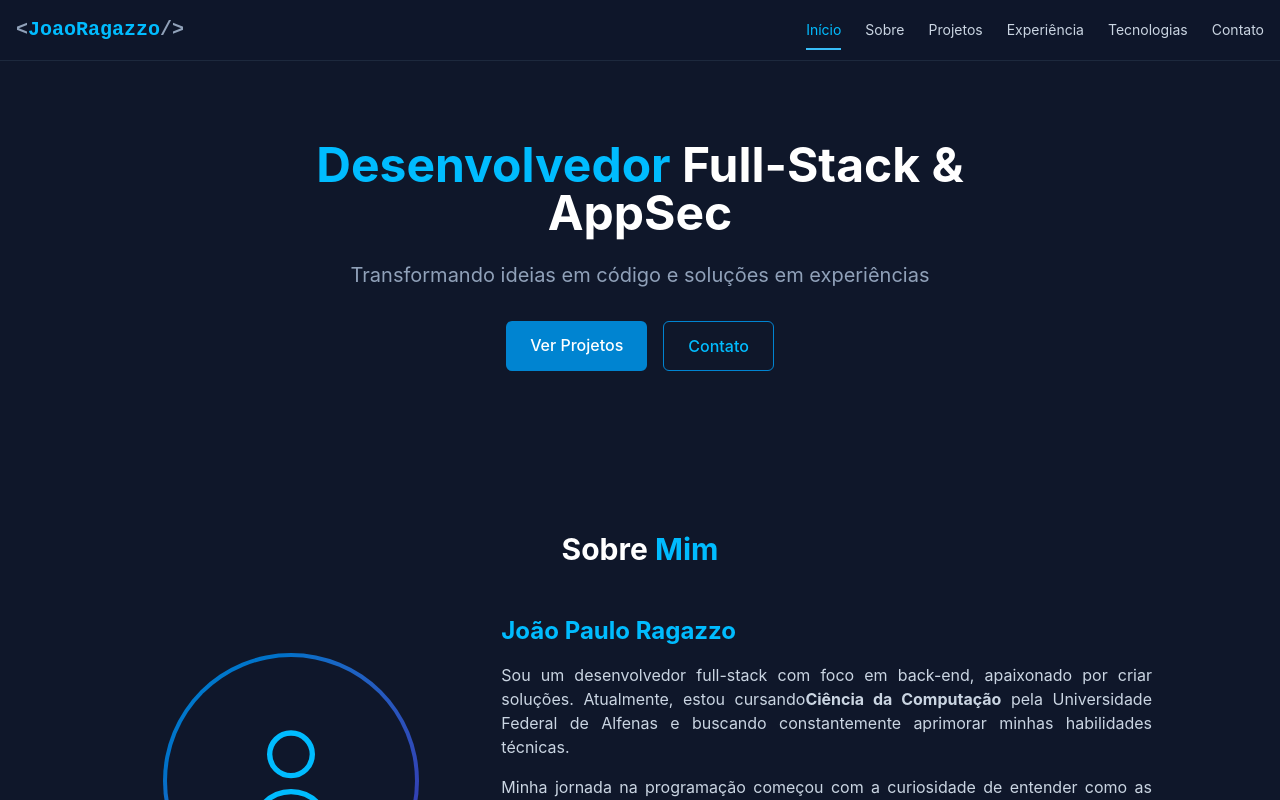
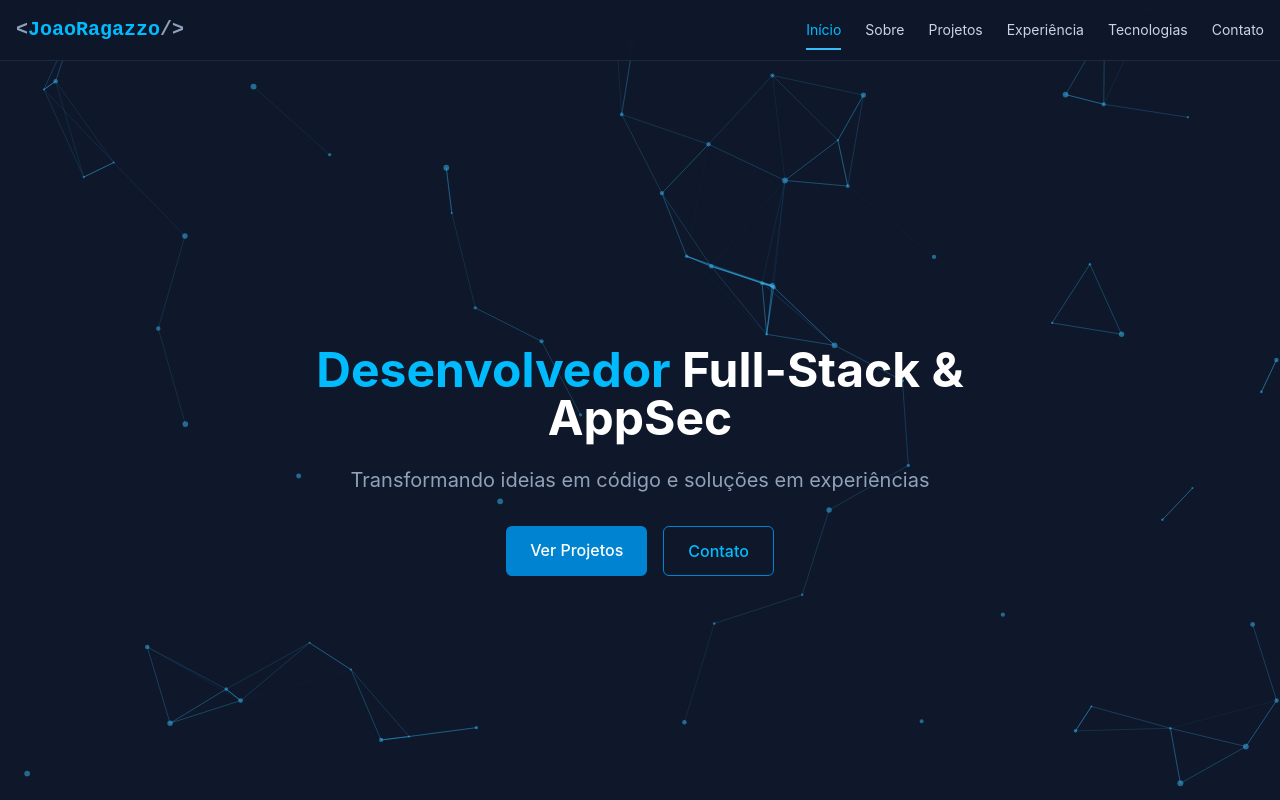
Before and after one commit to joaoragazzo/portfolio, a React (Vite) app in the folder app/: page / in a window 1280 px wide. Shown: the top 800 px of the page. Built offline with nearby package versions, Linux system fonts and the light colour scheme.

Commit message:
feat: add a background to home section

```diff
--- a/app/package.json
+++ b/app/package.json
@@ -12,7 +12,10 @@
   "dependencies": {
     "react": "^19.1.0",
     "react-dom": "^19.1.0",
-    "react-icons": "^5.5.0"
+    "react-icons": "^5.5.0",
+    "react-tsparticles": "^2.12.2",
+    "tsparticles": "^3.8.1",
+    "tsparticles-slim": "^2.12.0"
   },
   "devDependencies": {
     "@eslint/js": "^9.25.0",
--- a/app/src/App.jsx
+++ b/app/src/App.jsx
@@ -16,41 +16,23 @@ import { ContactInformations } from "./components/ContactInformations";
 import { Footer } from "./components/Footer";
 import { FaComputer, FaGear } from "react-icons/fa6";
 import { AboutMe } from "./components/AboutMe";
+import { Home } from "./components/Home";
+import { ParticlesBackground } from "./components/ParticlesBackground";
 
 function App() {
   return (
     <>
       <div className="min-h-screen flex flex-col">
+
         <Header>
           <JoaoRagazzo />
           <Links />
         </Header>
 
         <main className="flex-grow">
-          <Section id="home" className="scroll-mt-10">
-            <div className="max-w-3xl mx-auto text-center">
-              <h1 className="text-4xl md:text-5xl font-bold mb-6 text-white">
-                <SectionTitleStrong>Desenvolvedor</SectionTitleStrong>{" "}
-                Full-Stack & AppSec
-              </h1>
-              <p className="text-xl text-slate-400 mb-8">
-                Transformando ideias em código e soluções em experiências
-              </p>
-              <div className="flex flex-wrap justify-center gap-4">
-                <a
-                  href="#projects"
-                  className="px-6 py-3 bg-sky-600 hover:bg-sky-700 text-white rounded-md transition-colors font-medium"
-                >
-                  Ver Projetos
-                </a>
-                <a
-                  href="#contact"
-                  className="px-6 py-3 bg-transparent border border-sky-600 text-sky-400 hover:bg-sky-900/20 rounded-md transition-colors font-medium"
-                >
-                  Contato
-                </a>
-              </div>
-            </div>
+          <Section id="home" className="scroll-mt-10" style={{paddingTop: "0px"}}>
+            <ParticlesBackground />
+            <Home />
           </Section>
 
           <Section id="about" className="scroll-mt-10">
--- /dev/null
+++ b/app/src/components/Home.jsx
@@ -0,0 +1,31 @@
+import { SectionTitleStrong } from "./section/SectionTitleStrong";
+
+export const Home = () => {
+  return (
+    <div className="relative min-h-screen w-full flex items-center justify-center">
+      <div className="relative max-w-3xl mx-auto text-center">
+        <h1 className="text-4xl md:text-5xl font-bold mb-6 text-white">
+          <SectionTitleStrong>Desenvolvedor</SectionTitleStrong> Full-Stack &
+          AppSec
+        </h1>
+        <p className="text-xl text-slate-400 mb-8">
+          Transformando ideias em código e soluções em experiências
+        </p>
+        <div className="flex flex-wrap justify-center gap-4">
+          <a
+            href="#projects"
+            className="px-6 py-3 bg-sky-600 hover:bg-sky-700 text-white rounded-md transition-colors font-medium"
+          >
+            Ver Projetos
+          </a>
+          <a
+            href="#contact"
+            className="px-6 py-3 bg-transparent border border-sky-600 text-sky-400 hover:bg-sky-900/20 rounded-md transition-colors font-medium"
+          >
+            Contato
+          </a>
+        </div>
+      </div>
+    </div>
+  );
+};
--- /dev/null
+++ b/app/src/components/ParticlesBackground.jsx
@@ -0,0 +1,83 @@
+import { useCallback } from "react";
+import Particles from "react-tsparticles";
+import { loadSlim } from "tsparticles-slim";
+
+export const ParticlesBackground = () => {
+  const particlesInit = useCallback(async (engine) => {
+    await loadSlim(engine);
+  }, []);
+
+  const options = {
+    fullScreen: { enable: false },
+    background: {
+      color: {
+        value: "transparent",
+      },
+    },
+    particles: {
+      number: {
+        value: 60,
+        density: {
+          enable: true,
+          area: 800,
+        },
+      },
+      color: {
+        value: "#38bdf8",
+      },
+      links: {
+        enable: true,
+        color: "#38bdf8",
+        distance: 120,
+        opacity: 0.4,
+        width: 1,
+      },
+      move: {
+        enable: true,
+        speed: 1,
+        direction: "none",
+        random: false,
+        straight: false,
+        out_mode: "out",
+        bounce: false,
+      },
+      size: {
+        value: { min: 1, max: 3 },
+      },
+      opacity: {
+        value: 0.5,
+      },
+    },
+    interactivity: {
+      events: {
+        onHover: {
+          enable: true,
+          mode: "repulse",
+        },
+        onClick: {
+          enable: true,
+          mode: "push",
+        },
+      },
+      modes: {
+        repulse: {
+          distance: 100,
+          duration: 0.4,
+        },
+        push: {
+          quantity: 4,
+        },
+      },
+    },
+    detectRetina: true,
+  }
+
+  return (
+    <Particles
+      id="tsparticles"
+      init={particlesInit}
+      options={options}
+      className="absolute inset-0 -z-10"
+    />
+  );
+};
```
Also changed, not shown: 1 other file (tests, documents, lock files or other folders).
